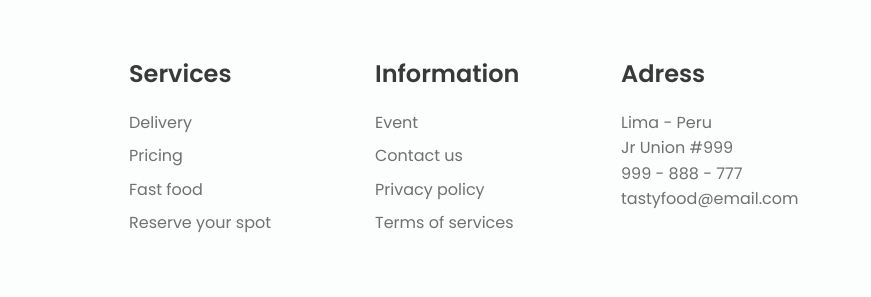
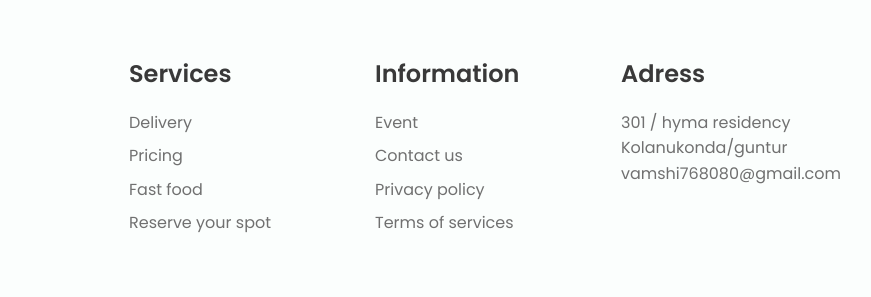
Before and after one commit to avamshireddy/Restaurant, a plain HTML site: page index.html in a window 1280 px wide. Shown: the part 3410-3707 px from the top of the page, 277-1148 px from the left. Drawn offline with nearby package versions, Linux system fonts and the light colour scheme.

Commit message:
commit changes

```diff
--- a/index.html
+++ b/index.html
@@ -458,10 +458,9 @@
                 <div class="footer__content">
                     <h3 class="footer__title">Adress</h3>
                     <ul>
-                        <li>Lima - Peru</li>
-                        <li>Jr Union #999</li>
-                        <li>999 - 888 - 777</li>
-                        <li>tastyfood@email.com</li>
+                        <li>301 / hyma residency</li>
+                        <li>Kolanukonda/guntur</li>
+                        <li>vamshi768080@gmail.com</li>
                     </ul>
                 </div>
             </div>
```
